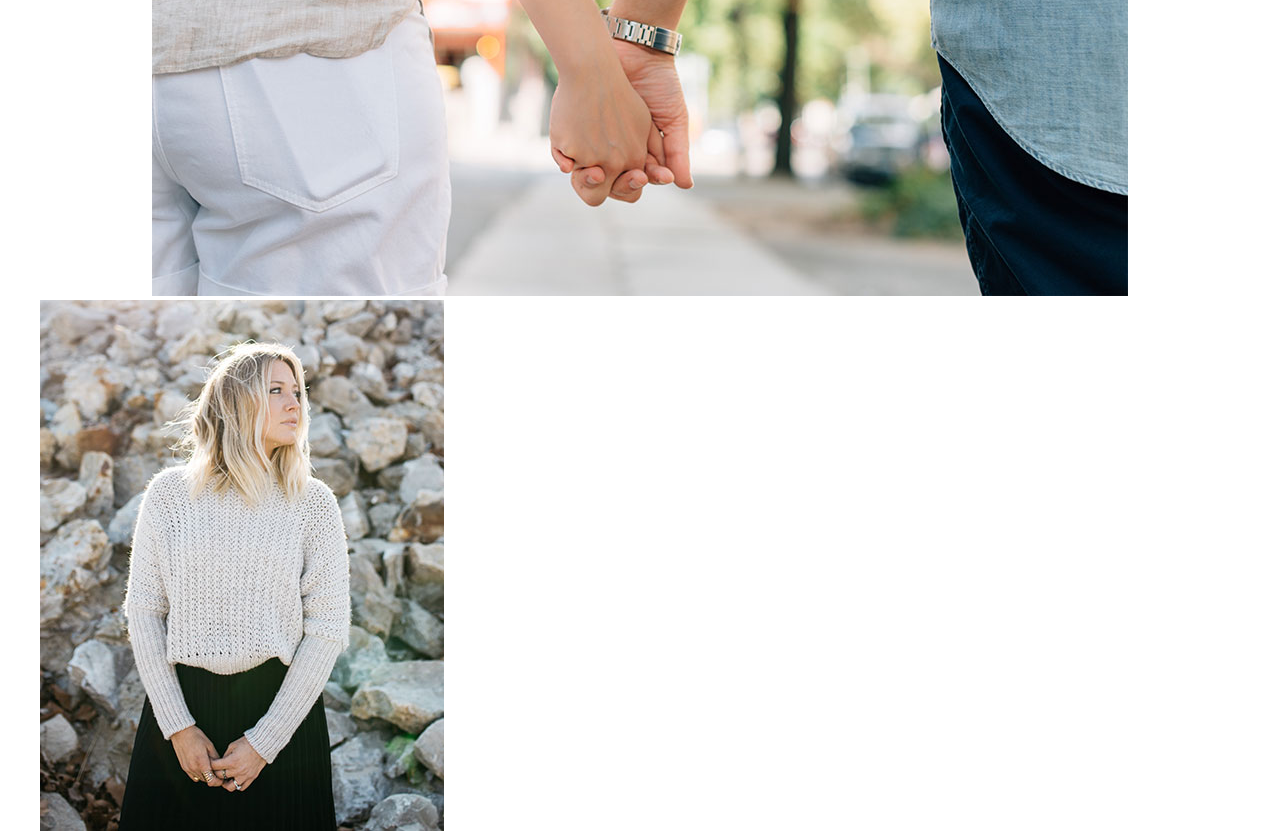
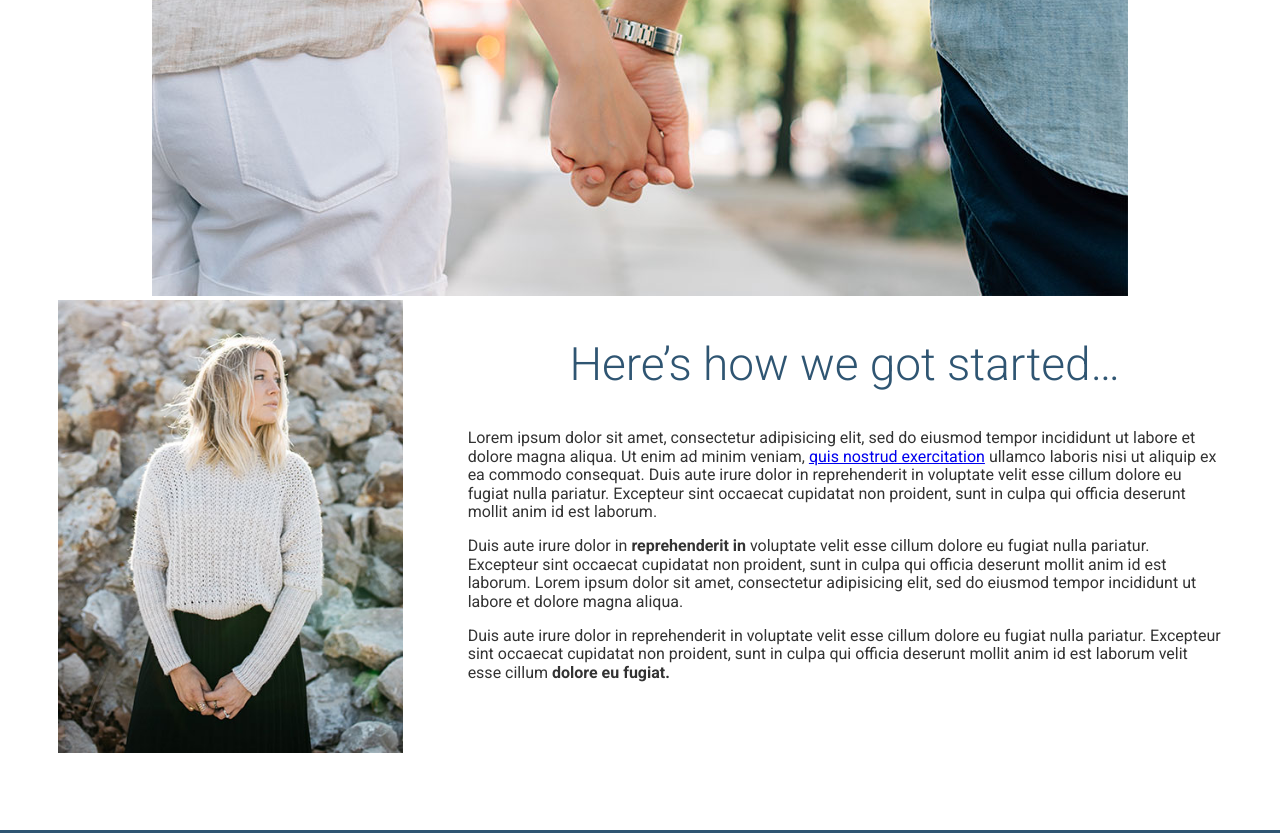
Before and after one commit to gerardramosm89/fe-workflow, a website: page app/index.html in a window 1280 px wide. Shown: the part 1215-2048 px from the top of the page. Drawn offline with Linux system fonts and the light colour scheme.

Commit message:
fixing columns

```diff
--- a/app/assets/styles/base/_global.css
+++ b/app/assets/styles/base/_global.css
@@ -7,3 +7,7 @@ img {
   max-width: 100%;
   height: auto;
 }
+
+* {
+  box-sizing:border-box;
+}
--- a/app/assets/styles/base/_mixins.css
+++ b/app/assets/styles/base/_mixins.css
@@ -15,3 +15,12 @@
     @mixin-content;
   }
 }
+
+@define-mixin clearfix {
+  /* Making some fake content */
+  &::after {
+    content: '';
+    clear: both;
+    display: table;
+  }
+}
--- /dev/null
+++ b/app/assets/styles/modules/_row.css
@@ -0,0 +1,23 @@
+.row {
+
+  &--gutters {
+    margin-right: -65px;
+  }
+  @mixin clearfix;
+
+  @mixin atMedium {
+    &__4 {
+      float: left;
+      width: 33.33%;
+    }
+
+    &__8 {
+      float: left;
+      width: 66.66%;
+    }
+  }
+
+  &--gutters > div {
+    padding-right: 65px;
+  }
+}
--- a/app/assets/styles/modules/_wrapper.css
+++ b/app/assets/styles/modules/_wrapper.css
@@ -1,4 +1,5 @@
 .wrapper {
+  overflow:hidden;
   padding-left: 18px;
   padding-right: 18px;
   max-width:1200px;
--- a/app/assets/styles/styles.css
+++ b/app/assets/styles/styles.css
@@ -7,3 +7,4 @@
 @import "modules/_btn";
 @import "modules/_page-section";
 @import "modules/_headline";
+@import "modules/_row";
--- a/app/index.html
+++ b/app/index.html
@@ -49,11 +49,17 @@
       <div class="wrapper wrapper--medium">
         <img src="assets/images/first-trip.jpg" alt="Couple walking down a street.">
       </div>
-      <img src="assets/images/our-start.jpg" alt="Our founder, Jane Doe">
-      <h2 class="headline headline--centered">Here&rsquo;s how we got started&hellip;</h2>
-      <p>Lorem ipsum dolor sit amet, consectetur adipisicing elit, sed do eiusmod tempor incididunt ut labore et dolore magna aliqua. Ut enim ad minim veniam, <a href="#">quis nostrud exercitation</a> ullamco laboris nisi ut aliquip ex ea commodo consequat. Duis aute irure dolor in reprehenderit in voluptate velit esse cillum dolore eu fugiat nulla pariatur. Excepteur sint occaecat cupidatat non proident, sunt in culpa qui officia deserunt mollit anim id est laborum.</p>
-      <p>Duis aute irure dolor in <strong>reprehenderit in</strong> voluptate velit esse cillum dolore eu fugiat nulla pariatur. Excepteur sint occaecat cupidatat non proident, sunt in culpa qui officia deserunt mollit anim id est laborum. Lorem ipsum dolor sit amet, consectetur adipisicing elit, sed do eiusmod tempor incididunt ut labore et dolore magna aliqua.</p>
-      <p>Duis aute irure dolor in reprehenderit in voluptate velit esse cillum dolore eu fugiat nulla pariatur. Excepteur sint occaecat cupidatat non proident, sunt in culpa qui officia deserunt mollit anim id est laborum velit esse cillum <strong>dolore eu fugiat.</strong></p>
+      <div class="row row--gutters">
+        <div class="row__4">
+          <img src="assets/images/our-start.jpg" alt="Our founder, Jane Doe">
+        </div>
+        <div class="row__8">
+          <h2 class="headline headline--centered">Here&rsquo;s how we got started&hellip;</h2>
+          <p>Lorem ipsum dolor sit amet, consectetur adipisicing elit, sed do eiusmod tempor incididunt ut labore et dolore magna aliqua. Ut enim ad minim veniam, <a href="#">quis nostrud exercitation</a> ullamco laboris nisi ut aliquip ex ea commodo consequat. Duis aute irure dolor in reprehenderit in voluptate velit esse cillum dolore eu fugiat nulla pariatur. Excepteur sint occaecat cupidatat non proident, sunt in culpa qui officia deserunt mollit anim id est laborum.</p>
+          <p>Duis aute irure dolor in <strong>reprehenderit in</strong> voluptate velit esse cillum dolore eu fugiat nulla pariatur. Excepteur sint occaecat cupidatat non proident, sunt in culpa qui officia deserunt mollit anim id est laborum. Lorem ipsum dolor sit amet, consectetur adipisicing elit, sed do eiusmod tempor incididunt ut labore et dolore magna aliqua.</p>
+          <p>Duis aute irure dolor in reprehenderit in voluptate velit esse cillum dolore eu fugiat nulla pariatur. Excepteur sint occaecat cupidatat non proident, sunt in culpa qui officia deserunt mollit anim id est laborum velit esse cillum <strong>dolore eu fugiat.</strong></p>
+        </div>
+      </div>
     </div>
   </div>
 
--- a/app/temp/styles/styles.css
+++ b/app/temp/styles/styles.css
@@ -422,6 +422,7 @@ textarea {
 }
 
 .wrapper {
+  overflow:hidden;
   padding-left: 18px;
   padding-right: 18px;
   max-width:1200px;
@@ -446,6 +447,10 @@ body {
 img {
   max-width: 100%;
   height: auto;
+}
+
+* {
+  box-sizing:border-box;
 }
 
 .large-hero {
@@ -608,3 +613,32 @@ img {
 .headline--b-margin-large {
   margin-bottom: 1.6em;
 }
+
+.row--gutters {
+  margin-right: -65px;
+}
+
+/* Making some fake content */
+
+.row::after {
+  content: '';
+  clear: both;
+  display: table;
+}
+
+@media (min-width: 800px) {
+
+  .row__4 {
+    float: left;
+    width: 33.33%;
+  }
+
+  .row__8 {
+    float: left;
+    width: 66.66%;
+  }
+}
+
+.row--gutters > div {
+  padding-right: 65px;
+}
```
